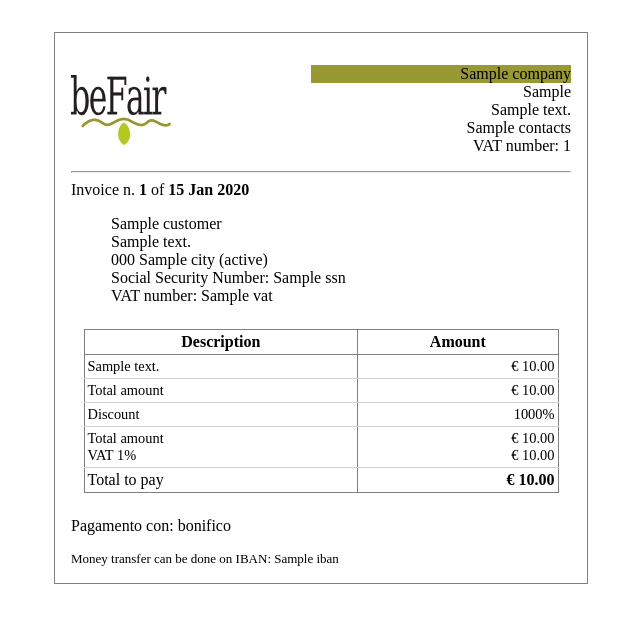
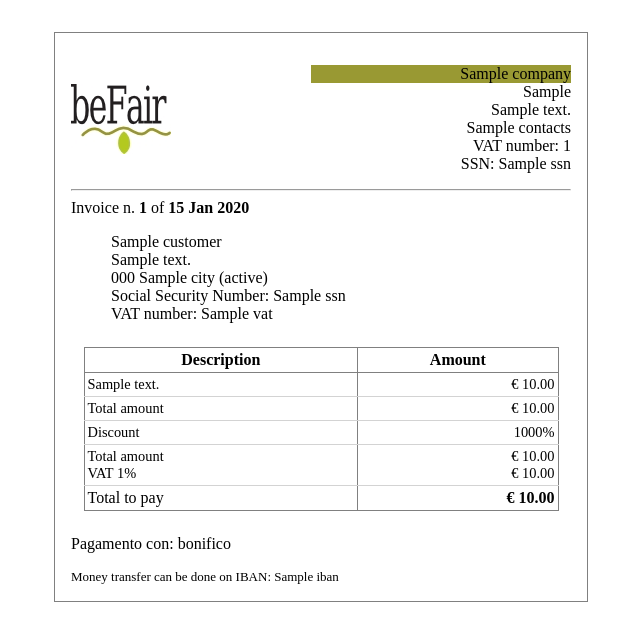
Before and after one commit to befair/simpleinvoice, a Django app: template invoice/templates/display_many.html in a window 1280 px wide. Shown: the top 641 px of the page, without its empty margins (319-959 px from the left). Run offline with Django 3.2, Linux system fonts and the light colour scheme; the template is opened without the code that fills it: most values are stand-ins (such as "Sample title", 1, 10 or a date in 2020); parts of the project's set-up code (start-up, migrations or seed data) failed here and were passed over.

Commit message:
Social Security Number for company

```diff
--- a/default_settings.py
+++ b/default_settings.py
@@ -97,11 +97,12 @@ INSTALLED_APPS = (
     'simpleinvoice.admin',
 )
 
-COMPANY_NAME = "BeFair s.n.c."
+COMPANY_NAME = "BeFair"
 COMPANY_INTERNET_CONTACTS = "http://www.befair.it - info@befair.it"
 COMPANY_ADDRESS = "Viale Fanin, 48 - 40127 Bologna"
 COMPANY_CONTACTS = ""
 COMPANY_VAT_NUMBER = "02964711200"
+COMPANY_SSN = ""
 COMPANY_LOGO = "logo.jpg"
 COMPANY_IBAN = ""
 
--- a/invoice/models.py
+++ b/invoice/models.py
@@ -12,6 +12,7 @@ class Company(object):
     address = settings.COMPANY_ADDRESS
     contacts = settings.COMPANY_CONTACTS
     vat_number = settings.COMPANY_VAT_NUMBER
+    ssn = settings.COMPANY_SSN
     iban = settings.COMPANY_IBAN
 
 company = Company()
--- a/invoice/templates/display.html
+++ b/invoice/templates/display.html
@@ -15,6 +15,9 @@
             {% endif %}
             {% if company.vat_number %}
                 <li>{% trans "VAT number" %}: {{ company.vat_number }}</li>
+            {% endif %}
+            {% if company.ssn %}
+                <li>{% trans "SSN" %}: {{ company.ssn }}</li>
             {% endif %}
         </ul>
     </div>
```
Also changed, not shown: locale/it/LC_MESSAGES/django.po, 1 other file.
